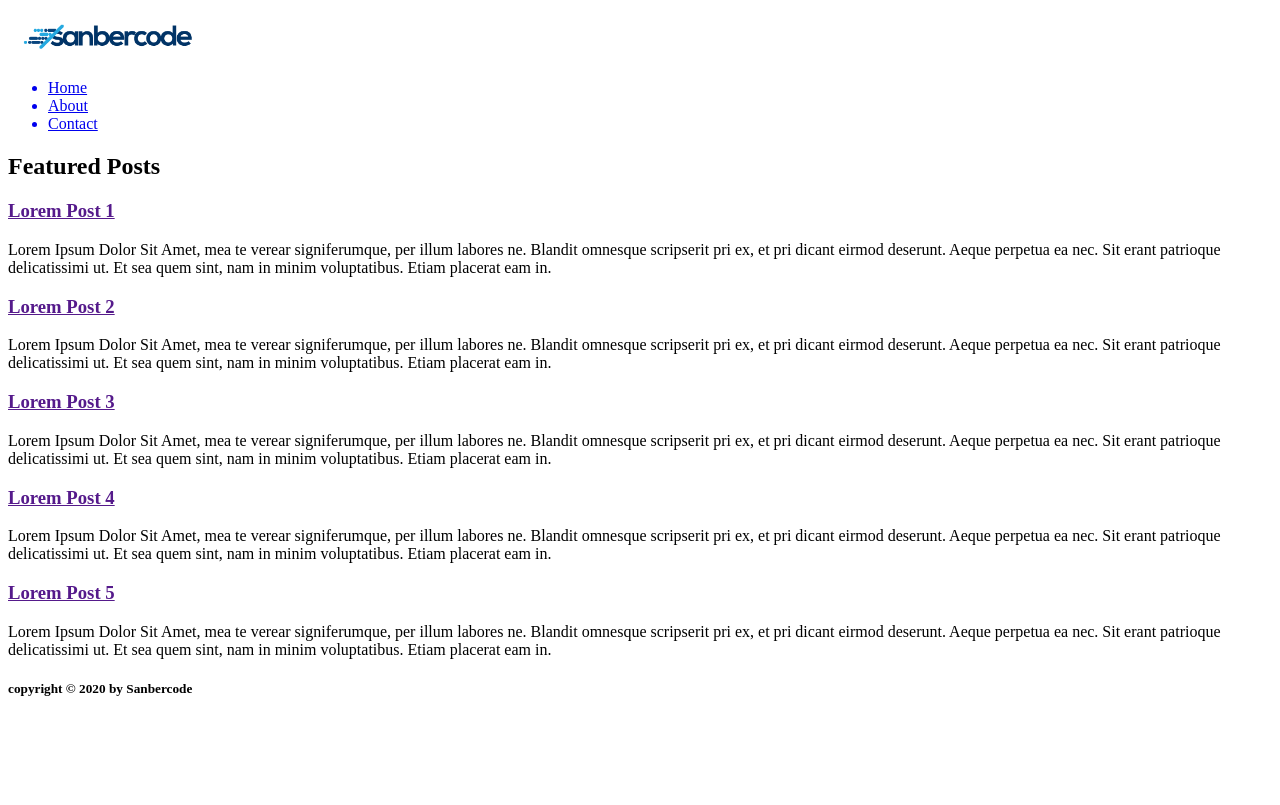
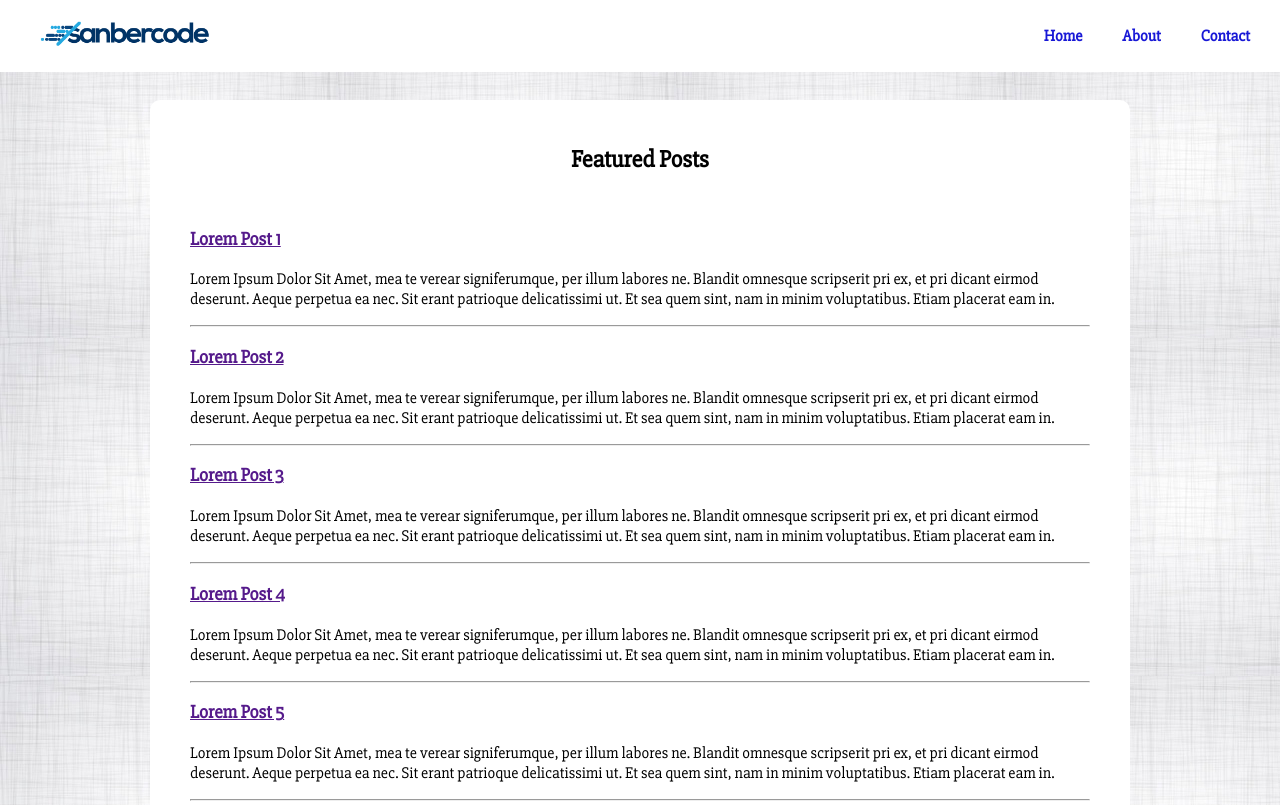
Before and after one commit to naufalhafizhul/sanbercode-reactjs-batch18-part1, a plain HTML site: page Tugas-2/public/index.html in a window 1280 px wide. Shown: the top 805 px of the page. Drawn offline with Linux system fonts and the light colour scheme.

Commit message:
hasil tugas 2

```diff
--- a/Tugas-2/public/css/style.css
+++ b/Tugas-2/public/css/style.css
@@ -0,0 +1,58 @@
+body{
+    font-family: 'Slabo 27px', serif;
+    background-image: url(pattern.jpg);
+    margin: 0px;
+}
+/* navbar */
+nav{
+    background-color: white;
+    padding: 5px;
+    position: fixed;
+    top: 0px;
+    width: 100%;
+
+}
+
+ul{
+    list-style-type: none;
+    float: right;
+    display: flex;
+}
+
+ul a{
+    padding: 5px;
+    text-decoration: none;
+    color: rgb(24, 24, 214);
+    font-weight: bold;
+    margin-right: 30px;
+}
+nav img {
+    width: 200px;
+    margin-left: 20px;
+}
+
+/* body */
+h1{
+    padding: 5px;
+    text-align: center;
+}
+
+section {
+    background-color: white;
+    margin: 100px 150px 60px;
+    padding: 20px;
+    border-radius: 10px;
+}
+
+#article-list{
+    padding: 10px 20px;
+
+}
+
+/* footer */
+footer{
+    text-align: center;
+    color: white;
+    background-color: black;
+    padding: 25px;
+}
--- a/Tugas-2/public/index.html
+++ b/Tugas-2/public/index.html
@@ -5,8 +5,8 @@
   </head>
   <body>
     <header>
-      <img id="logo" src="css/logo.png" width="200px" />
-      <nav>
+      <nav class="navbar-brand">
+        <img id="logo" src="css/logo.png" alt="sanberlogo" id="logo"/>
         <ul>
           <a href="index.html"><li>Home</li></a>
           <a href="about.html"><li>About</li></a>
@@ -21,31 +21,31 @@
               <a href=""><h3>Lorem Post 1</h3></a>
                   <p>
                       Lorem Ipsum Dolor Sit Amet, mea te verear signiferumque, per illum labores ne. Blandit omnesque scripserit pri ex, et pri dicant eirmod deserunt. Aeque perpetua ea nec. Sit erant patrioque delicatissimi ut. Et sea quem sint, nam in minim voluptatibus. Etiam placerat eam in.
-                </p>
+                  </p> <hr>
               </div>
                   <div>
                   <a href=""><h3>Lorem Post 2</h3></a>
                       <p>
                           Lorem Ipsum Dolor Sit Amet, mea te verear signiferumque, per illum labores ne. Blandit omnesque scripserit pri ex, et pri dicant eirmod deserunt. Aeque perpetua ea nec. Sit erant patrioque delicatissimi ut. Et sea quem sint, nam in minim voluptatibus. Etiam placerat eam in.
-                    </p>
+                      </p> <hr>
               </div>
               <div>
                   <a href=""><h3>Lorem Post 3</h3></a>
                       <p>
                           Lorem Ipsum Dolor Sit Amet, mea te verear signiferumque, per illum labores ne. Blandit omnesque scripserit pri ex, et pri dicant eirmod deserunt. Aeque perpetua ea nec. Sit erant patrioque delicatissimi ut. Et sea quem sint, nam in minim voluptatibus. Etiam placerat eam in.
-                    </p>
+                      </p><hr>
               </div>
               <div>
                   <a href=""><h3>Lorem Post 4</h3></a>
                       <p>
                           Lorem Ipsum Dolor Sit Amet, mea te verear signiferumque, per illum labores ne. Blandit omnesque scripserit pri ex, et pri dicant eirmod deserunt. Aeque perpetua ea nec. Sit erant patrioque delicatissimi ut. Et sea quem sint, nam in minim voluptatibus. Etiam placerat eam in.
-                    </p>
+                      </p><hr>
               </div>
               <div>
                   <a href=""><h3>Lorem Post 5</h3></a>
                       <p>
                           Lorem Ipsum Dolor Sit Amet, mea te verear signiferumque, per illum labores ne. Blandit omnesque scripserit pri ex, et pri dicant eirmod deserunt. Aeque perpetua ea nec. Sit erant patrioque delicatissimi ut. Et sea quem sint, nam in minim voluptatibus. Etiam placerat eam in.
-                    </p>
+                      </p><hr>
               </div>
           </div>
     </section>
```
Also changed, not shown: Tugas-2/public/about.html (+12 -0 lines), Tugas-2/public/contact.html (+69 -1 lines). Lines whose indentation alone changed are shown as unchanged.
